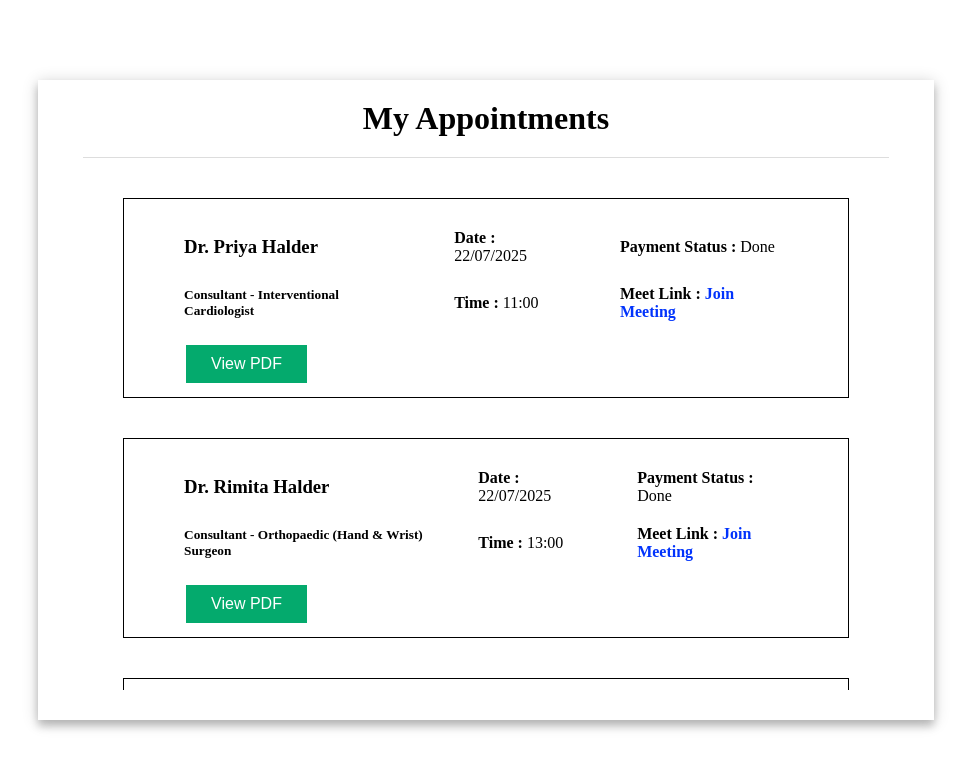
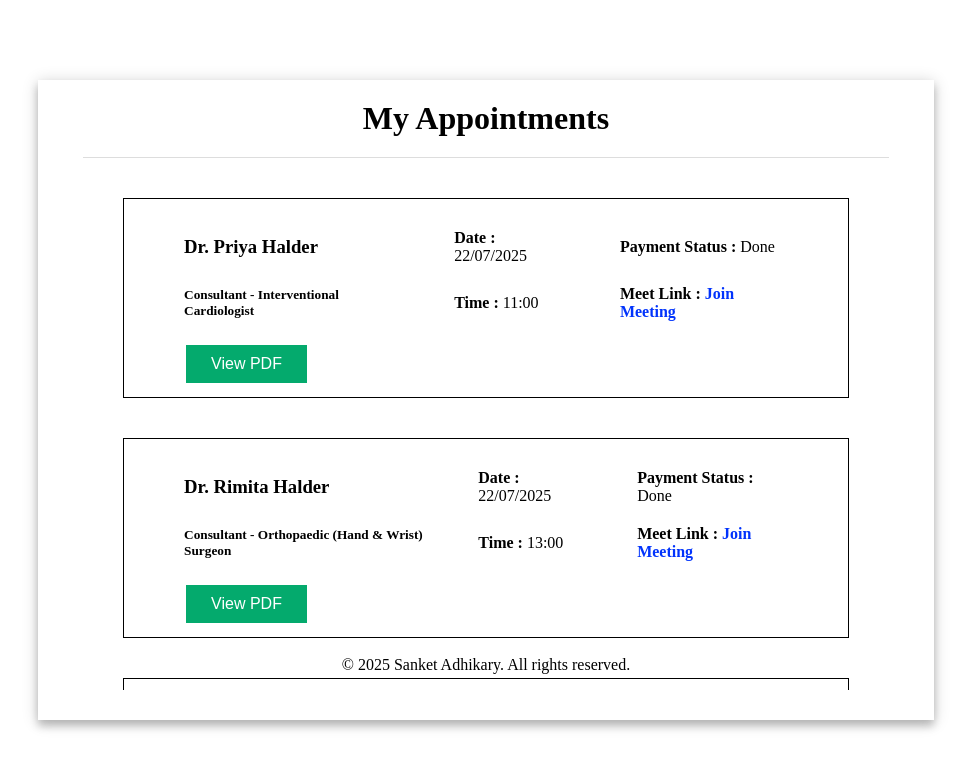
Before and after one commit to adisonket/Doctor-Appointment-Web-Application, a React (Vite) app: page / in a window 1280 px wide. Shown: the top 770 px of the page, without its empty margins (154-1125 px from the left). Built offline with nearby package versions, Linux system fonts and the light colour scheme.

Commit message:
Copyright

```diff
--- a/src/components/View_Appointmen.jsx
+++ b/src/components/View_Appointmen.jsx
@@ -85,6 +85,9 @@ const View_Appointmen = () => {
                     </div>
                 </div>
             </div>
+            <div className={style.copyright}>
+                 © {new Date().getFullYear()} Sanket Adhikary. All rights reserved.
+            </div>
         </div>
     );
 };
--- a/src/components/View_Appointmen.module.css
+++ b/src/components/View_Appointmen.module.css
@@ -2,6 +2,7 @@
     width: 100vw;
     height: 100vh;
     display: flex;
+    flex-direction: column;
     justify-content: center;
     align-items: center;
 }
@@ -16,7 +17,8 @@
     box-shadow: 0 6px 8px 0 rgba(0, 0, 0, 0.2), 0 2px 15px 0 rgba(0, 0, 0, 0.19);
     /* box-shadow: 0px 8px 6px 0px gray; */
     padding: 0;
-    position: relative;
+    /* position: relative; */
+    top: 10px;
 }
 
 .header {
@@ -89,3 +91,9 @@ table{
     padding: 25px;
     margin: 20px;
 }
+
+.copyright{
+    position: absolute;
+    top: 41rem;
+    font-weight: 500;
+}
```
